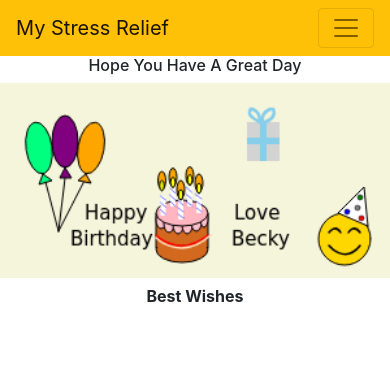
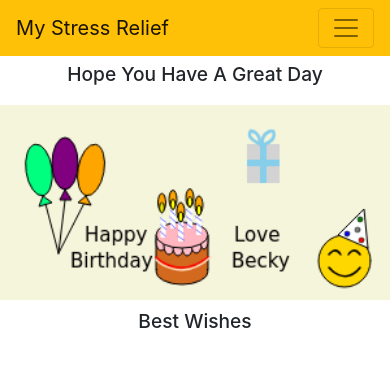
Before and after one commit to Beckster6211/canvas-js-react, a React (Create React App) app: page /birthday in a window 390 px wide. Shown: the top 366 px of the page. Built offline with nearby package versions, Linux system fonts and the light colour scheme.

Commit message:
css birthday page and responsiveness

```diff
--- /dev/null
+++ b/src/components/birthday/birthday.css
@@ -0,0 +1,30 @@
+.birthday {
+  text-align: center;
+  font-weight: 500;
+  font-size: 1.5rem;
+  padding-top: 1%;
+}
+
+@media only screen and (min-width: 550px) and (max-width: 823px) and (orientation: landscape) {
+  .birthday {
+    text-align: center;
+    font-weight: 500;
+    font-size: 1.2rem;
+  }
+}
+
+@media only screen and (min-width: 812px) and (orientation: landscape) {
+  .birthday {
+    text-align: center;
+    font-weight: 500;
+    font-size: 1.9rem;
+  }
+}
+
+@media only screen and (max-width: 650px) and (orientation: portrait) {
+  .birthday {
+    text-align: center;
+    font-weight: 500;
+    font-size: 1.2rem;
+  }
+}
--- a/src/components/birthday/birthday.js
+++ b/src/components/birthday/birthday.js
@@ -1,4 +1,5 @@
 import React, { useState, useEffect, useRef } from "react";
+import "./birthday.css";
 
 function Birthday() {
   const canvas = useRef(null);
@@ -628,15 +629,10 @@ function Birthday() {
   }
   return (
     <div className="App">
-      <div className="text-center">
-        <div className="font-weight-bold">
-          <h6>Hope You Have A Great Day</h6>
-          <canvas
-            ref={canvas}
-            style={{ width: "100%", height: "100%" }}
-          ></canvas>
-          <p>Best Wishes</p>
-        </div>
+      <div className="birthday">
+        <p className="text">Hope You Have A Great Day</p>
+        <canvas ref={canvas} style={{ width: "100%", height: "100%" }}></canvas>
+        <p>Best Wishes</p>
       </div>
     </div>
   );
--- a/src/components/home/home.js
+++ b/src/components/home/home.js
@@ -12,8 +12,8 @@ function Home() {
           <p className="text">
             During my time at School of Code we were shown Canvas. I enjoyed
             making pictures as it proved to be a good stress reliever, sometimes
-            SoC can get a bit overwhelming (no offense meant, its still a fun
-            course).
+            SoC can get a bit overwhelming (no offense meant, its still an
+            amazing course).
           </p>
           <p className="text">
             After lots of playing I found a blog which showed how to make them
```
